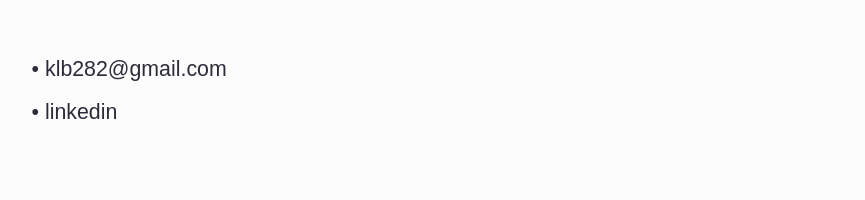
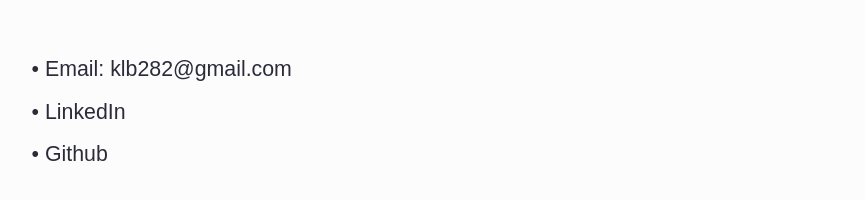
Before and after one commit to kimberlybaum/kimberlybaum.github.io, a plain HTML site: page contact.html in a window 1280 px wide. Shown: the part 72-272 px from the top of the page, without its empty margins (202-1067 px from the left). Drawn offline with Linux system fonts and the light colour scheme; a web font is replaced by a local one.

Commit message:
added github

```diff
--- a/contact.html
+++ b/contact.html
@@ -14,8 +14,9 @@
         <main>
             <div class = "contact-links">
                 <p>
-                    <a href = "klb282@gmail.com">• klb282@gmail.com</a>
-                    <a href = "https://www.linkedin.com/in/kimberly-baum-a6161211a/">• linkedin</a>
+                    <a href = "klb282@gmail.com">• Email: klb282@gmail.com</a>
+                    <a href = "https://www.linkedin.com/in/kimberly-baum-a6161211a/">• LinkedIn</a>
+                    <a href = "https://github.com/kimberlybaum">• Github</a>
                 </p>
             </div>
                 </main>
```
